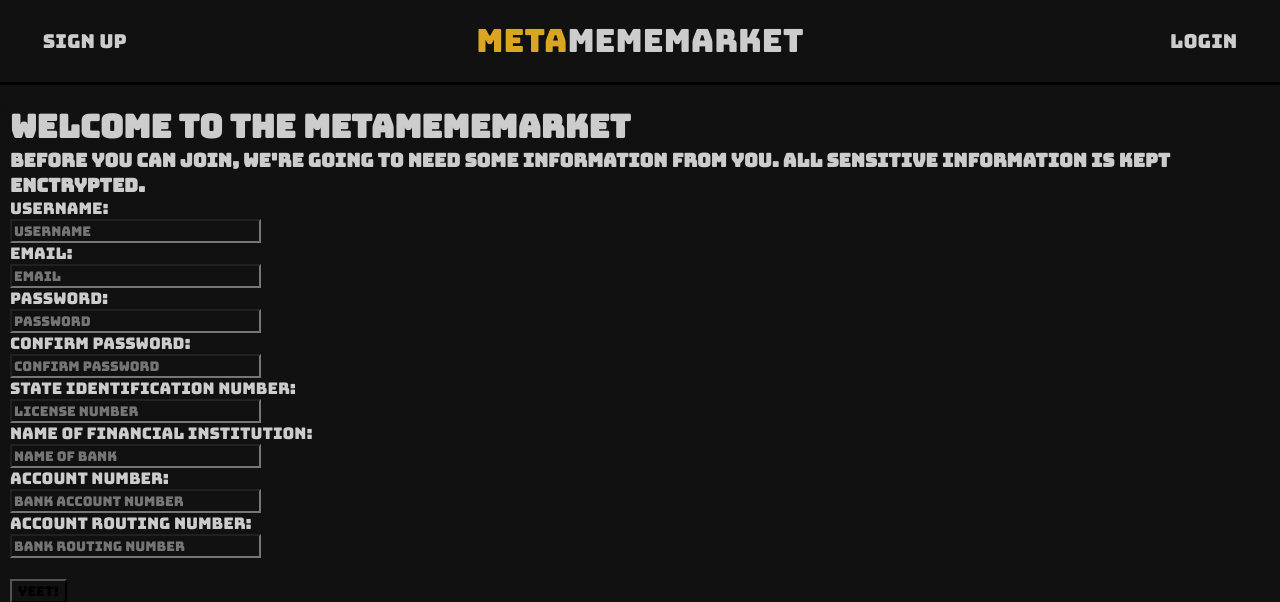
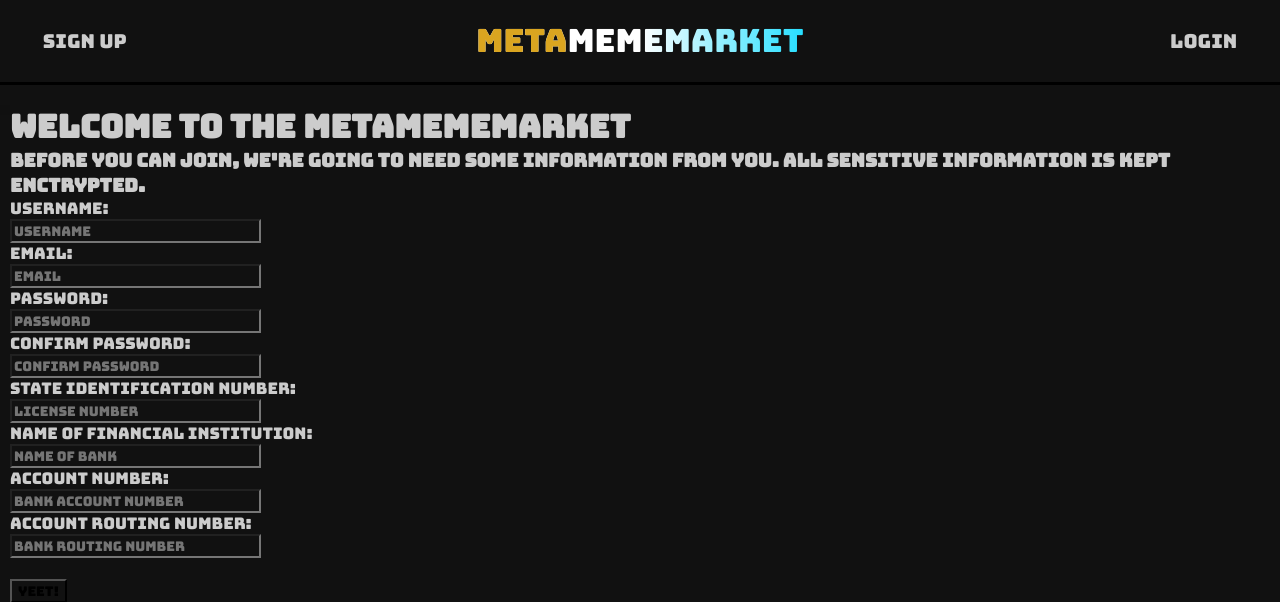
Before and after one commit to evanhosni/meta-meme-market, a Node server app: page /signup in a window 1280 px wide. Shown: the top 602 px of the page. Run offline with Node 20, Linux system fonts and the light colour scheme; some libraries are stand-ins or nearby versions.

Commit message:
added a lil color flavor to the header and user texts

```diff
--- a/public/css/style.css
+++ b/public/css/style.css
@@ -60,8 +60,8 @@ body {
 }
 
 .color-text {
-    background-image: linear-gradient(to left, yellow, red, blue, green);
-  /* -webkit-background-clip: text; */
+    background-image: linear-gradient(to right, rgb(255, 0, 13), rgb(255, 0, 255), rgb(106, 255, 0), rgb(0, 217, 255));
+  -webkit-background-clip: text;
   -webkit-text-fill-color: transparent;
 }
 
@@ -104,10 +104,16 @@ body {
     left: 0;
     right: 0;
     text-align: center;
+    background-image: linear-gradient(to right, rgb(255, 255, 255),rgb(255, 255, 255), rgb(0, 217, 255));
+  -webkit-background-clip: text;
+  -webkit-text-fill-color: transparent;
+
 }
 
 #title span {
-    color: var(--gold);
+    background-image: linear-gradient(to right, goldenrod, goldenrod, goldenrod 0);
+  -webkit-background-clip: text;
+  -webkit-text-fill-color: transparent;
 }
 
 .link {
```
